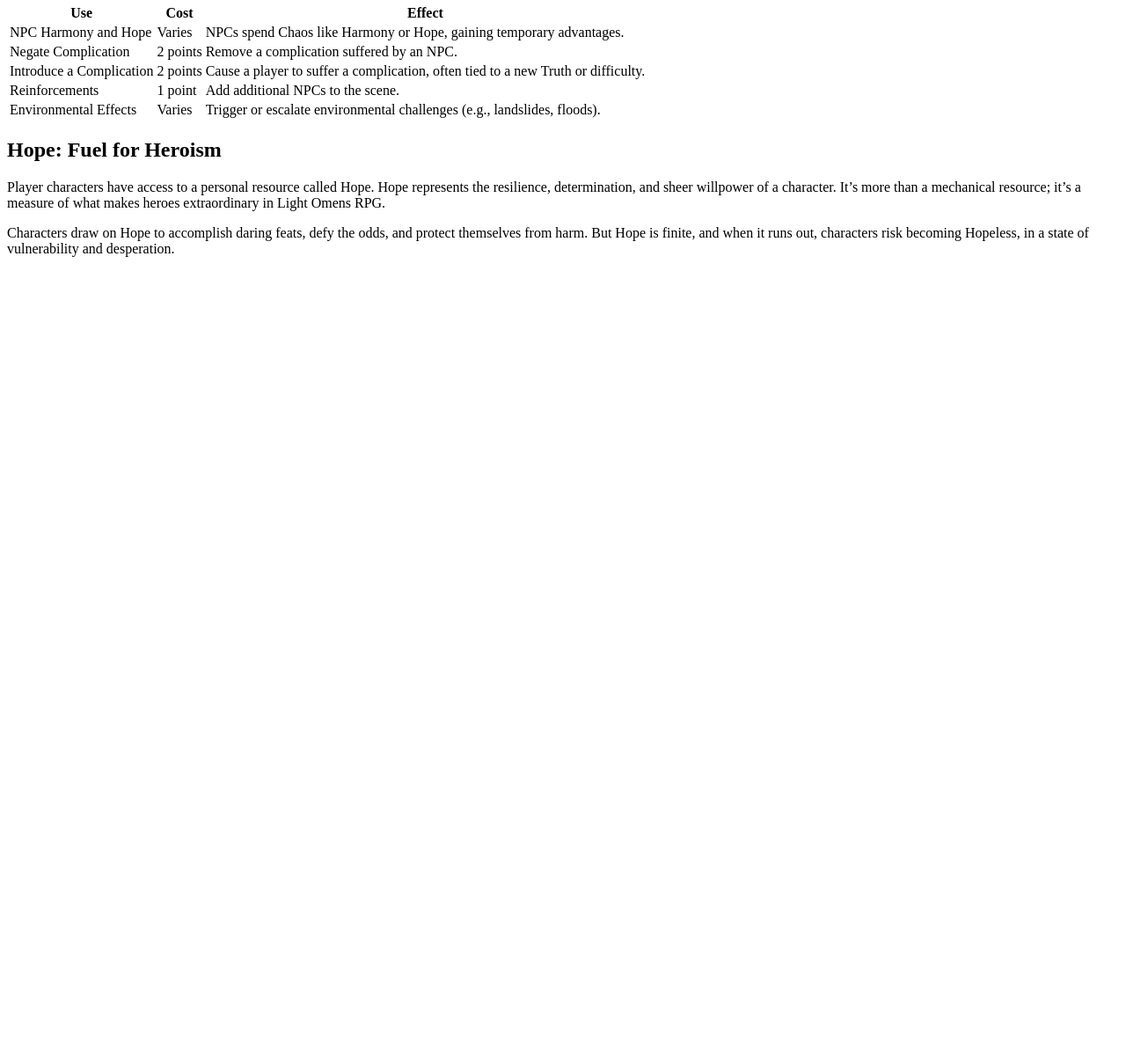
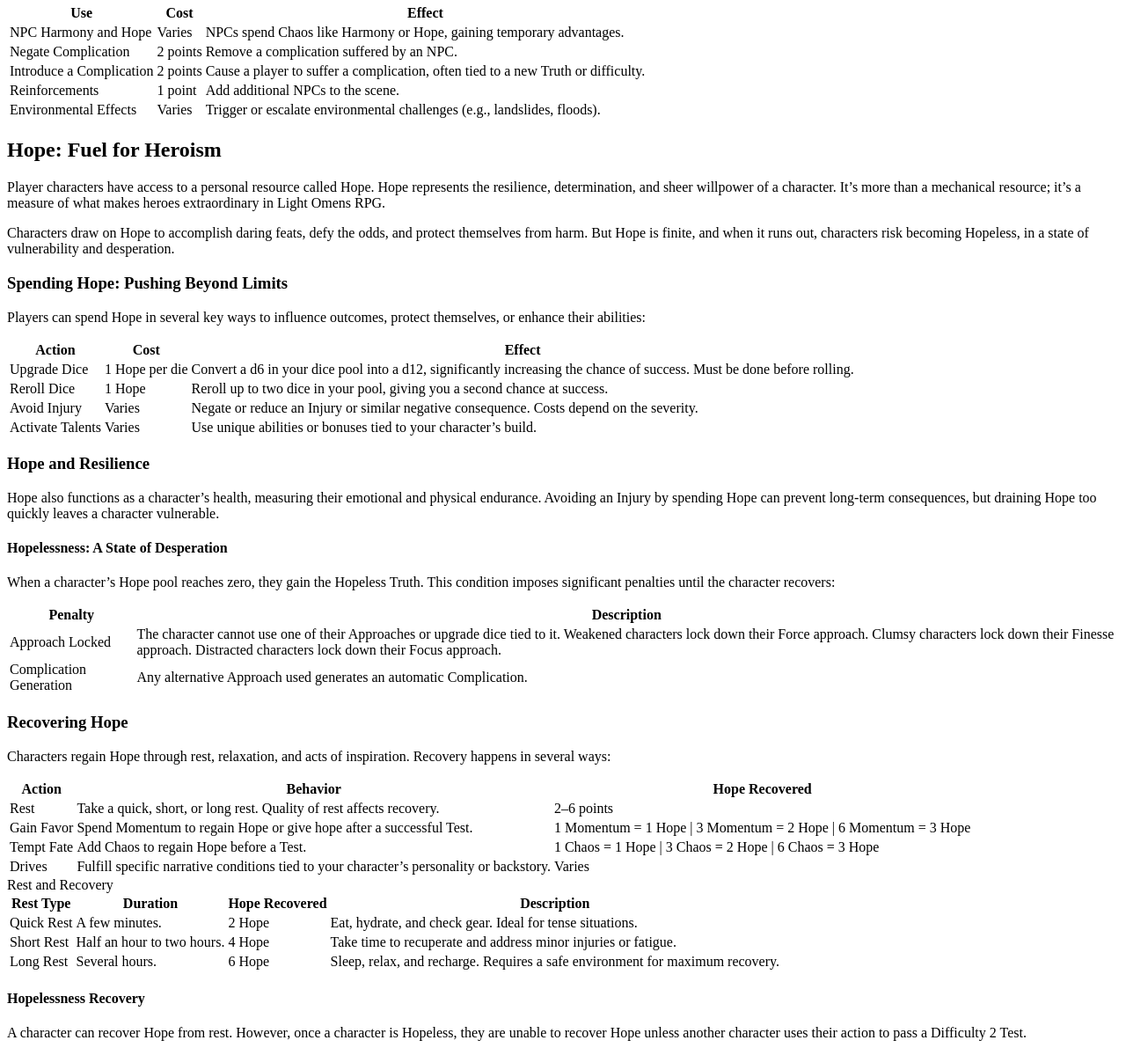
Before and after one commit to itsjaydenking/GrimGateway, a plain HTML site: page Omenseeker_crb/basicsblueprint.html in a window 1280 px wide. Shown: the part 6041-7240 px from the top of the page at 88% size. Before the commit the page ends 6349 px from the top, so only its background shows below. Drawn offline with Linux system fonts and the light colour scheme.

Commit message:
Completing Chapter 4 Draft
Core Rules are established

```diff
--- a/Omenseeker_crb/basicsblueprint.html
+++ b/Omenseeker_crb/basicsblueprint.html
@@ -3,7 +3,7 @@
   <head>
     <meta charset="UTF-8" />
     <meta name="viewport" content="width=device-width, initial-scale=1.0" />
-    <title>Core Rules of the Base6 Blueprint</title>
+    <title>Chapter 4: Core Rules of the Base6 Blueprint</title>
   </head>
   <body>
     <p>Return to the Omen Seeker homepage <a href="../osglo.html">Here</a></p>
@@ -877,5 +877,176 @@
       characters risk becoming Hopeless, in a state of vulnerability and
       desperation.
     </p>
+    <h3>Spending Hope: Pushing Beyond Limits</h3>
+    <p>
+      Players can spend Hope in several key ways to influence outcomes, protect
+      themselves, or enhance their abilities:
+    </p>
+    <table>
+      <thead>
+        <tr>
+          <th>Action</th>
+          <th>Cost</th>
+          <th>Effect</th>
+        </tr>
+      </thead>
+      <tbody>
+        <tr>
+          <td>Upgrade Dice</td>
+          <td>1 Hope per die</td>
+          <td>
+            Convert a d6 in your dice pool into a d12, significantly increasing
+            the chance of success. Must be done before rolling.
+          </td>
+        </tr>
+        <tr>
+          <td>Reroll Dice</td>
+          <td>1 Hope</td>
+          <td>
+            Reroll up to two dice in your pool, giving you a second chance at
+            success.
+          </td>
+        </tr>
+        <tr>
+          <td>Avoid Injury</td>
+          <td>Varies</td>
+          <td>
+            Negate or reduce an Injury or similar negative consequence. Costs
+            depend on the severity.
+          </td>
+        </tr>
+        <tr>
+          <td>Activate Talents</td>
+          <td>Varies</td>
+          <td>
+            Use unique abilities or bonuses tied to your character’s build.
+          </td>
+        </tr>
+      </tbody>
+    </table>
+    <h3>Hope and Resilience</h3>
+    <p>
+      Hope also functions as a character’s health, measuring their emotional and
+      physical endurance. Avoiding an Injury by spending Hope can prevent
+      long-term consequences, but draining Hope too quickly leaves a character
+      vulnerable.
+    </p>
+    <h4>Hopelessness: A State of Desperation</h4>
+    <p>
+      When a character’s Hope pool reaches zero, they gain the Hopeless Truth.
+      This condition imposes significant penalties until the character recovers:
+    </p>
+    <table>
+      <thead>
+        <tr>
+          <th>Penalty</th>
+          <th>Description</th>
+        </tr>
+      </thead>
+      <tbody>
+        <tr>
+          <td>Approach Locked</td>
+          <td>
+            The character cannot use one of their Approaches or upgrade dice
+            tied to it. Weakened characters lock down their Force approach.
+            Clumsy characters lock down their Finesse approach. Distracted
+            characters lock down their Focus approach.
+          </td>
+        </tr>
+        <tr>
+          <td>Complication Generation</td>
+          <td>
+            Any alternative Approach used generates an automatic Complication.
+          </td>
+        </tr>
+      </tbody>
+    </table>
+    <h3>Recovering Hope</h3>
+    <p>
+      Characters regain Hope through rest, relaxation, and acts of inspiration.
+      Recovery happens in several ways:
+    </p>
+    <table>
+      <thead>
+        <tr>
+          <th>Action</th>
+          <th>Behavior</th>
+          <th>Hope Recovered</th>
+        </tr>
+      </thead>
+      <tbody>
+        <tr>
+          <td>Rest</td>
+          <td>
+            Take a quick, short, or long rest. Quality of rest affects recovery.
+          </td>
+          <td>2–6 points</td>
+        </tr>
+        <tr>
+          <td>Gain Favor</td>
+          <td>
+            Spend Momentum to regain Hope or give hope after a successful Test.
+          </td>
+          <td>
+            1 Momentum = 1 Hope | 3 Momentum = 2 Hope | 6 Momentum = 3 Hope
+          </td>
+        </tr>
+        <tr>
+          <td>Tempt Fate</td>
+          <td>Add Chaos to regain Hope before a Test.</td>
+          <td>1 Chaos = 1 Hope | 3 Chaos = 2 Hope | 6 Chaos = 3 Hope</td>
+        </tr>
+        <tr>
+          <td>Drives</td>
+          <td>
+            Fulfill specific narrative conditions tied to your character’s
+            personality or backstory.
+          </td>
+          <td>Varies</td>
+        </tr>
+      </tbody>
+    </table>
+    <table>
+      Rest and Recovery
+      <thead>
+        <tr>
+          <th>Rest Type</th>
+          <th>Duration</th>
+          <th>Hope Recovered</th>
+          <th>Description</th>
+        </tr>
+      </thead>
+      <tbody>
+        <tr>
+          <td>Quick Rest</td>
+          <td>A few minutes.</td>
+          <td>2 Hope</td>
+          <td>Eat, hydrate, and check gear. Ideal for tense situations.</td>
+        </tr>
+        <tr>
+          <td>Short Rest</td>
+          <td>Half an hour to two hours.</td>
+          <td>4 Hope</td>
+          <td>
+            Take time to recuperate and address minor injuries or fatigue.
+          </td>
+        </tr>
+        <tr>
+          <td>Long Rest</td>
+          <td>Several hours.</td>
+          <td>6 Hope</td>
+          <td>
+            Sleep, relax, and recharge. Requires a safe environment for maximum
+            recovery.
+          </td>
+        </tr>
+      </tbody>
+    </table>
+    <h4>Hopelessness Recovery</h4>
+    <p>
+      A character can recover Hope from rest. However, once a character is
+      Hopeless, they are unable to recover Hope unless another character uses
+      their action to pass a Difficulty 2 Test.
+    </p>
   </body>
 </html>
```
Also changed, not shown: Omenseeker_crb/characters.html (+4 -4 lines), Omenseeker_crb/Notes/becoming_hopeless.txt (added), Omenseeker_crb/Notes/resting_to_recover.txt (added), Omenseeker_crb/Notes/using_hope.txt (added).
